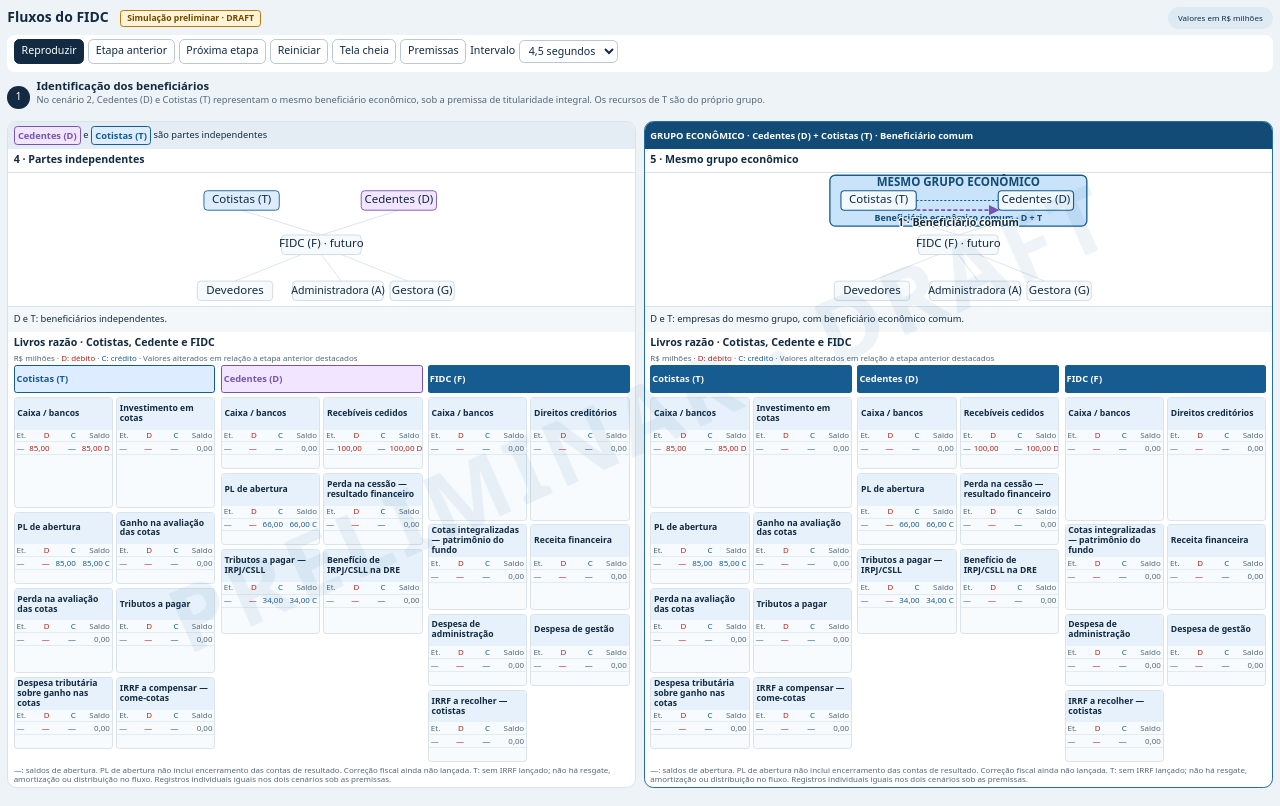
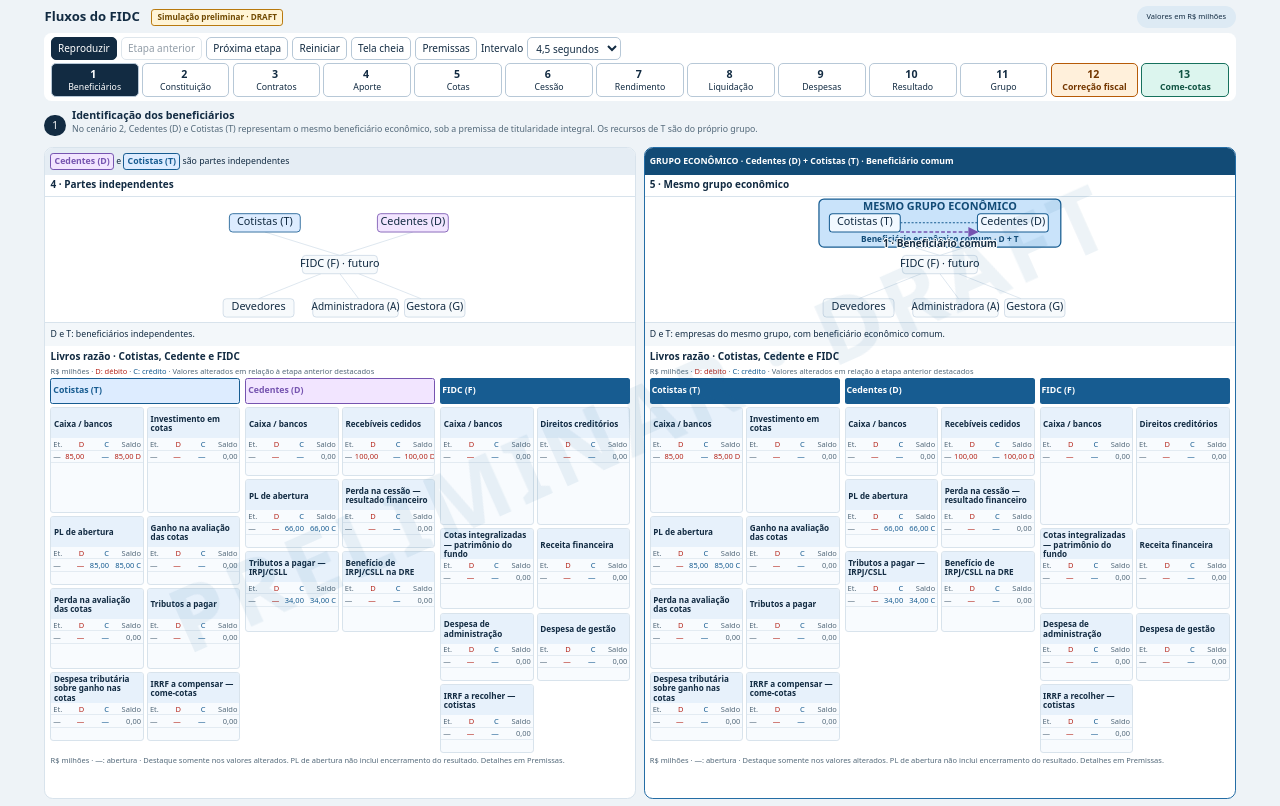
Before and after one commit to amarallr/fluxos-fidc, a plain HTML site: page index.html in a window 1280 px wide. Drawn offline with Linux system fonts and the light colour scheme.

Commit message:
fix: corrige leitura das notas e renderização do menu em página única

```diff
--- a/index.html
+++ b/index.html
@@ -69,7 +69,7 @@
  .reason-card h4{height:48px;min-height:48px;font-size:13px;line-height:15px;overflow-wrap:anywhere}
  .reason-card table{font-size:12px}
  .reason-card tr,.reason-card td,.reason-card th{height:18px;line-height:16px}
- .all-reasons>.reason-key:last-child{min-height:150px;margin:6px 0 0;font-size:12px;line-height:15px}
+ .reserved-books>.reason-key:last-child{min-height:150px;margin:6px 0 0;font-size:12px;line-height:15px}
  .current{min-height:66px}
  .steps button{min-height:42px;font-size:14px;line-height:17px}
  .workbench .event{min-height:46px;height:46px}
@@ -125,7 +125,7 @@
  .current{min-height:54px;margin:6px 0}
  .current p{height:auto;min-height:32px;line-height:16px}
  .workbench .panel>svg{height:200px;max-height:200px}
- .all-reasons>.reason-key:last-child{height:62px;min-height:62px;margin:5px 0 0;font-size:12px;line-height:15px}
+ .reserved-books>.reason-key:last-child{height:62px;min-height:62px;margin:5px 0 0;font-size:12px;line-height:15px}
  .workbench .group-banner{min-height:42px}
  .workbench .event{min-height:38px;height:38px}
 }
@@ -137,7 +137,7 @@
  .workbench .panel>svg{height:130px;max-height:130px}
  .workbench .group-banner{min-height:30px}
  .workbench .event{min-height:28px;height:28px;font-size:10px}
- .all-reasons>.reason-key:last-child{min-height:42px;height:42px;font-size:9px;line-height:11px}
+ .reserved-books>.reason-key:last-child{min-height:42px;height:42px;font-size:9px;line-height:11px}
  .panel,.workbench,.reason-card{break-inside:avoid}
 }
 
@@ -220,7 +220,7 @@ function render(){document.querySelector('.current').classList.toggle('fiscal-co
 function compactLedgerNotes(){
  const panels=[...document.querySelectorAll('.panel')];
  const notes=panels.map((panel,index)=>{
-  const note=panel.querySelector('.all-reasons>.reason-key:last-child');
+  const note=panel.querySelector('.reserved-books>.reason-key:last-child');
   const detail=`<h3>${index===0?'Partes independentes':'Mesmo grupo econômico'}</h3><p>${note.innerHTML}</p>`;
   let summary='R$ milhões · —: abertura · Destaque somente nos valores alterados. PL de abertura não inclui encerramento do resultado. Detalhes em Premissas.';
   if(index===1&&step===8)summary='Agregação D + T: cotas mantidas e FIDC separado. PL: abertura 85 + incorporação de 66 na etapa 11 = 151. Somente valores alterados destacados.';
```
